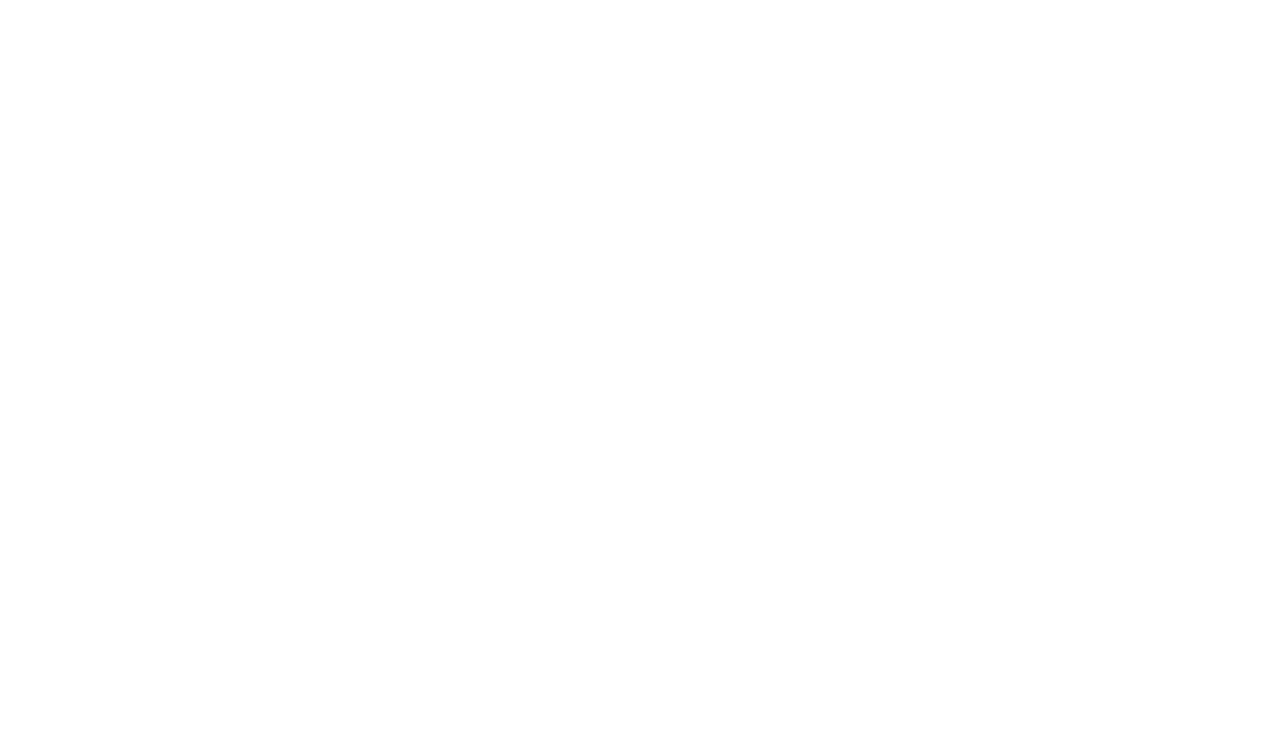
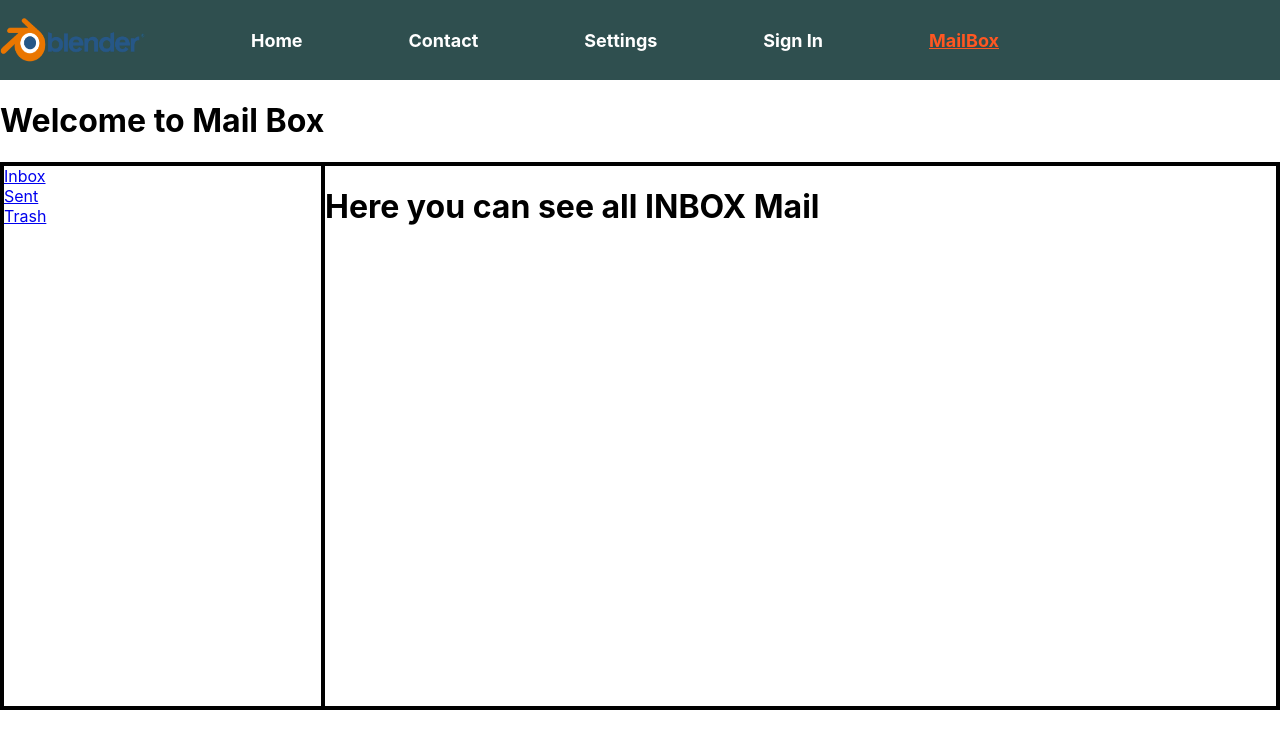
Before and after one commit to karthickvkumar/vcentry24, a React (Create React App) app in the folder learning-react/: page /mail/inbox in a window 1280 px wide. Before the commit this address had no page. Shown: the top 748 px of the page. Built offline with nearby package versions, Linux system fonts and the light colour scheme.

Commit message:
source code

```diff
--- a/learning-react/src/App.js
+++ b/learning-react/src/App.js
@@ -5,6 +5,12 @@
 import ContactPage from "./pages/contact";
 import SettingsPage from "./pages/settings";
 import SignInPage from "./pages/signin";
+import PageNotFound from "./pages/page-not-found";
+import MailBoxPage from "./pages/mailbox";
+
+import InboxPage from "./pages/inbox";
+import SentPage from "./pages/sent";
+import TrashPage from "./pages/trash";
 
 import "./css/style.css";
 
@@ -16,6 +22,13 @@
         <Route path="contact" element={<ContactPage></ContactPage>}></Route>
         <Route path="settings" element={<SettingsPage></SettingsPage>}></Route>
         <Route path="login" element={<SignInPage></SignInPage>}></Route>
+        <Route path="mail" element={<MailBoxPage></MailBoxPage>}>
+          <Route path="inbox" element={<InboxPage></InboxPage>}></Route>
+          <Route path="sent" element={<SentPage></SentPage>}></Route>
+          <Route path="trash" element={<TrashPage></TrashPage>}></Route>
+        </Route>
+
+        <Route path="*" element={<PageNotFound></PageNotFound>}></Route>
       </Routes>
     </BrowserRouter>
   )
--- a/learning-react/src/components/header.js
+++ b/learning-react/src/components/header.js
@@ -15,6 +15,8 @@
         <NavLink to="/settings" className={({isActive}) =>  isActive ? "link active-link" : "link"}>Settings</NavLink>
 
         <NavLink to="/login" className={({isActive}) =>  isActive ? "link active-link" : "link"}>Sign In</NavLink>
+
+        <NavLink to="/mail" className={({isActive}) =>  isActive ? "link active-link" : "link"}>MailBox</NavLink>
       </div>
     </div>
   )
--- a/learning-react/src/css/style.css
+++ b/learning-react/src/css/style.css
@@ -85,3 +85,20 @@
 .input{
   font-size: 18px;
 }
+
+.wrapper{
+  border: 2px solid;
+    height: 85%;
+    display: flex;
+    flex-direction: row;
+}
+
+.sidebar{
+  border: 2px solid;
+    width: 25%;
+}
+
+.sub-page{
+  border: 2px solid;
+  width: 75%;
+}
--- /dev/null
+++ b/learning-react/src/pages/inbox.js
@@ -0,0 +1,11 @@
+import React from "react";
+
+const InboxPage = () => {
+  return(
+    <div>
+      <h1>Here you can see all INBOX Mail</h1>
+    </div>
+  )
+}
+
+export default InboxPage;
--- /dev/null
+++ b/learning-react/src/pages/mailbox.js
@@ -0,0 +1,30 @@
+import React from "react";
+import HeaderComponent from "../components/header";
+import {NavLink, Outlet} from "react-router-dom";
+
+const MailBoxPage = () => {
+  return(
+    <div className="main-page">
+    <HeaderComponent></HeaderComponent>
+
+    <div className="page-content">
+      <h1>Welcome to Mail Box</h1>
+      <div className="wrapper">
+        <div className="sidebar">
+          <NavLink to="/mail/inbox">Inbox</NavLink>
+          <br/>
+          <NavLink to="/mail/sent">Sent</NavLink>
+          <br/>
+          <NavLink to="/mail/trash">Trash</NavLink>
+        </div>
+        <div className="sub-page">
+          <Outlet></Outlet>
+        </div>
+      </div>
+    </div>
+
+  </div>
+  )
+}
+
+export default MailBoxPage;
--- /dev/null
+++ b/learning-react/src/pages/page-not-found.js
@@ -0,0 +1,11 @@
+import React from "react";
+
+const PageNotFound = () => {
+  return(
+    <div>
+      <h2>This page is not available, pls go back</h2>
+    </div>
+  )
+}
+
+export default PageNotFound;
--- /dev/null
+++ b/learning-react/src/pages/sent.js
@@ -0,0 +1,11 @@
+import React from "react";
+
+const SentPage = () => {
+  return(
+    <div>
+      <h1>Here you can see all SENT Mail</h1>
+    </div>
+  )
+}
+
+export default SentPage;
--- a/learning-react/src/pages/signin.js
+++ b/learning-react/src/pages/signin.js
@@ -1,8 +1,16 @@
 import React from "react";
+import {useNavigate} from "react-router-dom";
 
 import HeaderComponent from "../components/header";
 
 const SignInPage = () => {
+
+  const navigate = useNavigate();
+
+  const validateLogin = () => {
+    navigate("/contact");
+  }
+
   return(
     <div className="main-page">
       <HeaderComponent></HeaderComponent>
@@ -17,7 +25,7 @@
           <input className="input" type="password" placeholder="Enter you password"/>
         </div>
         <div>
-          <button className="btn">Login</button>
+          <button className="btn" onClick={() => validateLogin()}>Login</button>
         </div>
       </div>
     </div>
--- /dev/null
+++ b/learning-react/src/pages/trash.js
@@ -0,0 +1,11 @@
+import React from "react";
+
+const TrashPage = () => {
+  return(
+    <div>
+      <h1>Here you can see all Trash Mail</h1>
+    </div>
+  )
+}
+
+export default TrashPage;
```
